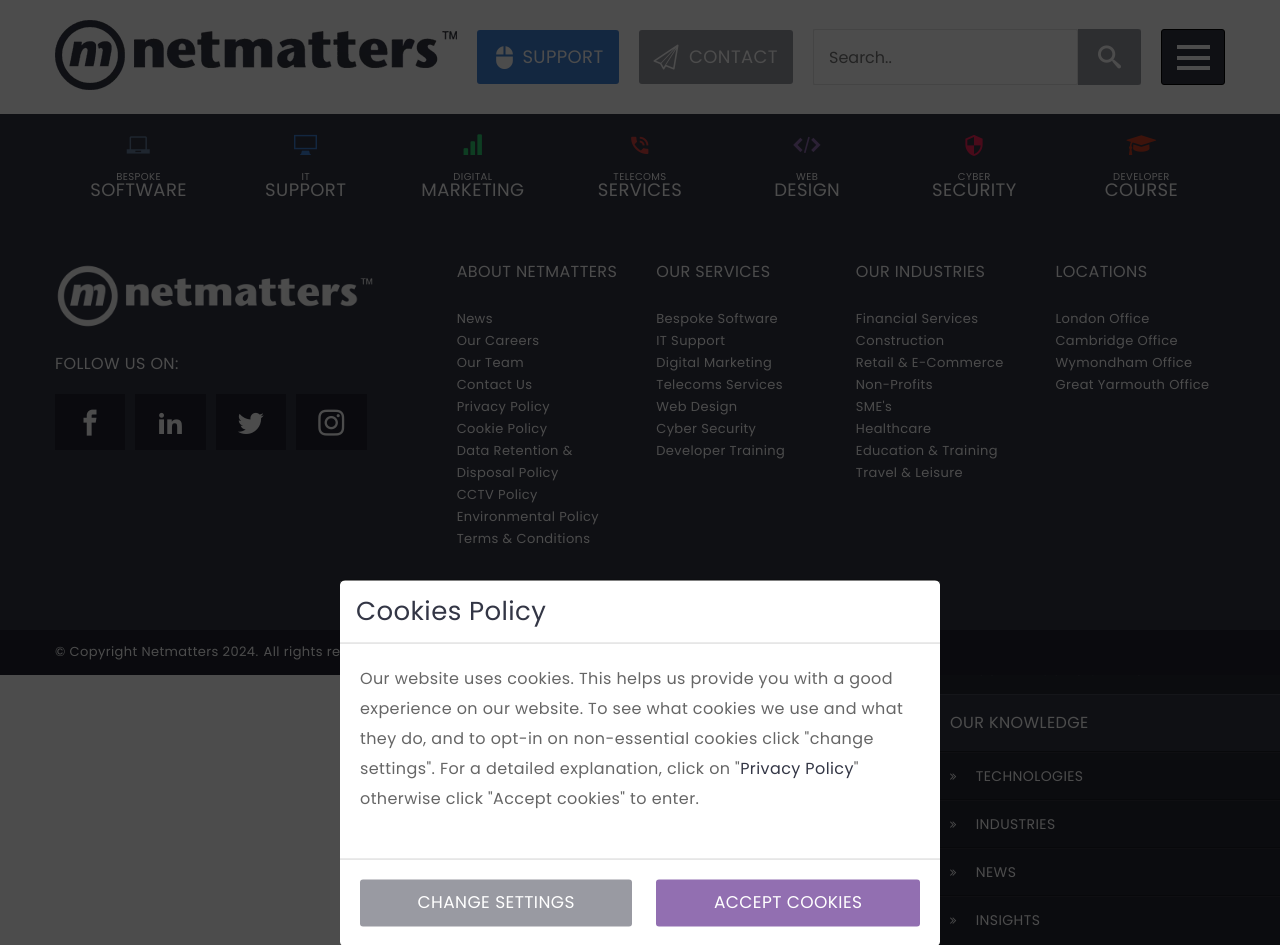
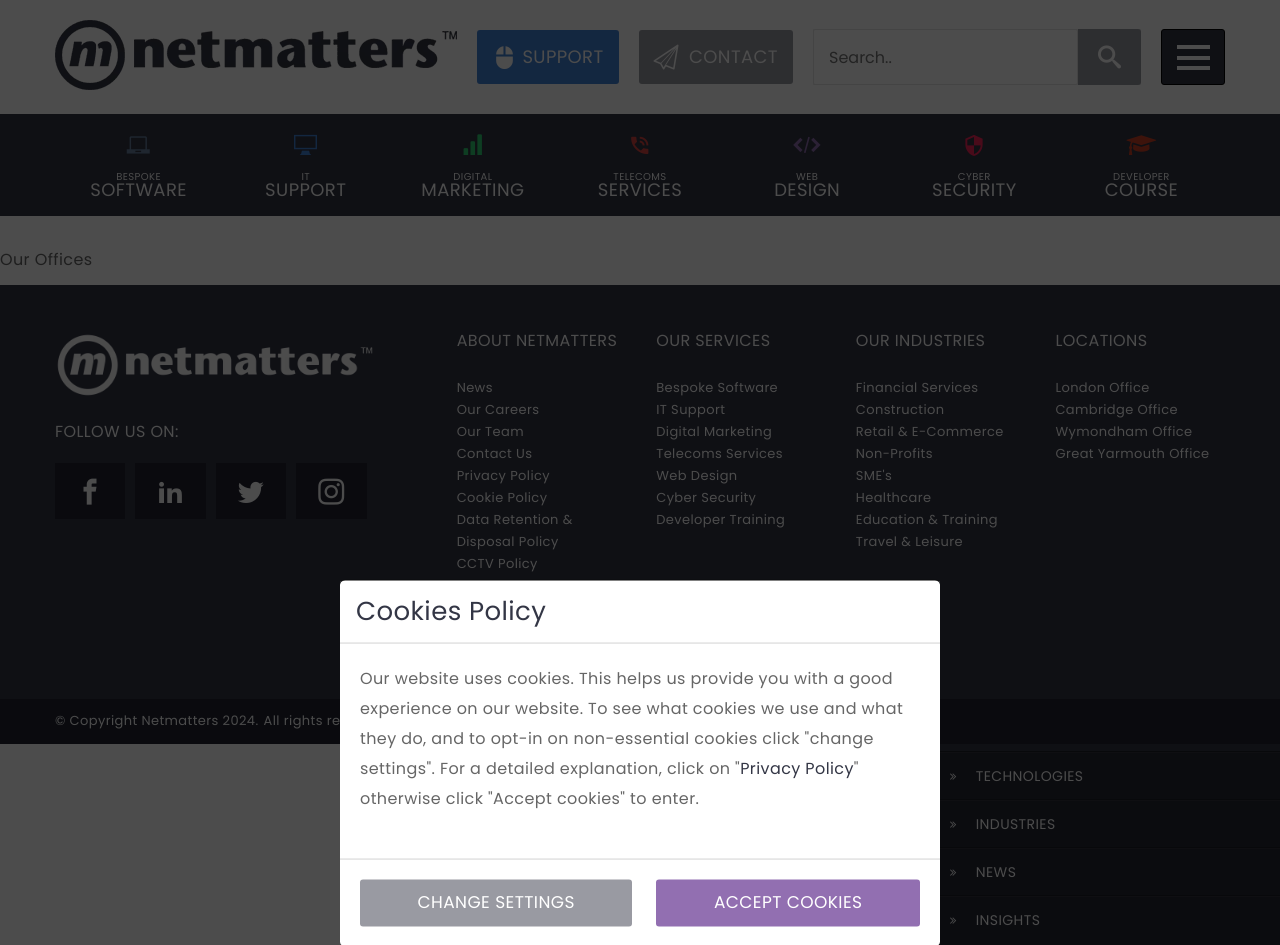
Before and after one commit to JTickett/Netmatters-Website, a PHP site: page /contact-us.php in a window 1280 px wide. Shown: the top 945 px of the page. Run offline with PHP 8.4, Linux system fonts and the light colour scheme; some libraries are stand-ins or nearby versions; some web fonts are replaced.

Commit message:
added breadkcrumb

```diff
--- a/contact-us.php
+++ b/contact-us.php
@@ -21,6 +21,13 @@
         <!-- Main Section -->
         <main id="page-main" class="">
 
+        <div class="breadcrumb">
+            <ul>
+                <li><a href="index.php">Home</a></li>
+                <li>Our Offices</li>
+            </ul>
+        </div>
+
 
 
         </main>
```
